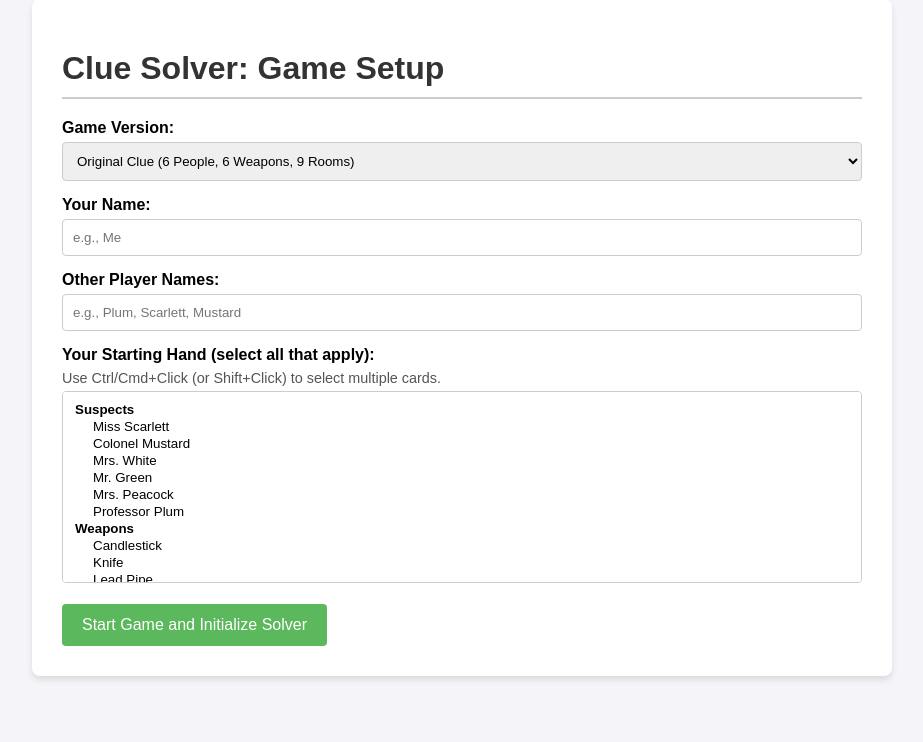
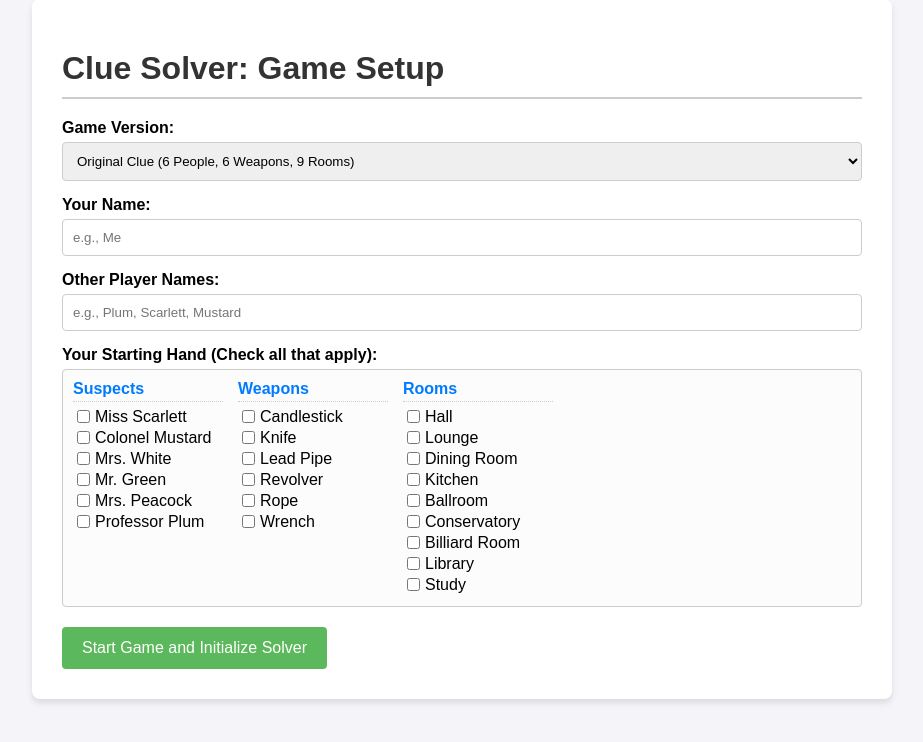
Before and after one commit to miafrattasio/clue-solver-app, a Flask app: page / in a window 1280 px wide. Shown: the part 21-763 px from the top of the page, without its empty margins (178-1101 px from the left). Run offline with Flask 3, Linux system fonts and the light colour scheme.

Commit message:
new features: updated multi-select

```diff
--- a/app.py
+++ b/app.py
@@ -34,6 +34,23 @@ def get_engine():
 def save_engine(engine):
     session['engine_json'] = json.dumps(engine, cls=CustomEncoder)
 
+#new
+def render_card_groups(suspects, weapons, rooms):
+    """Generates the HTML for the starting hand checkboxes."""
+    html = ''
+    # Structure the cards into groups for iteration
+    card_sets = [('Suspects', suspects), ('Weapons', weapons), ('Rooms', rooms)]
+    for title, cards in card_sets:
+        html += f'<div class="card-group"><h4>{title}</h4>'
+        for card in cards:
+            html += f'<label><input type="checkbox" name="hand_cards" value="{card}">{card}</label>'
+        html += '</div>'
+    return html
+
+app.jinja_env.globals.update(render_card_groups=render_card_groups)
+
+
+
 
 @app.route('/', methods=['GET', 'POST'])
 def index():
@@ -64,6 +81,8 @@ def index():
                 other_players = [p.strip() for p in other_players_input.split(',') if p.strip()]
                 player_names = [user_name] + other_players
 
+                hand_cards = request.form.getlist('hand_cards')
+                hand_cards = [c.strip() for c in hand_cards if c.strip()]
                 # getlist to read multi-select starting hand
                 hand_cards = request.form.getlist('hand_cards')
                 hand_cards = [c.strip() for c in hand_cards if c.strip()]
--- a/clue_solver.py
+++ b/clue_solver.py
@@ -125,7 +125,7 @@ class ClueDeductionEngine:
             self.knowledge[card][location] = status
 
             if status == HAS_CARD_NUM:
-                self._add_log(f"Deduction:{location.capitalize()} must have {card}")
+                self._add_log(f"Deduction: {location.capitalize()} must have {card}")
                 for other_location in self.players + ['Envelope']:
                     if other_location != location:
                         self._update_knowledge(card, other_location, NO_CARD_NUM)
--- a/templates/setup.html
+++ b/templates/setup.html
@@ -14,14 +14,50 @@
         button:hover { background-color: #4cae4c; }
         .info { background-color: #e6f7ff; border-left: 5px solid #2db7f5; padding: 15px; margin-top: 20px; border-radius: 4px; }
         .small { font-size: 0.9em; color: #555; margin-top: 6px; }
+
+
+        .card-selection-group {
+            display: flex;
+            flex-wrap: wrap;
+            gap: 15px;
+            border: 1px solid #ccc;
+            padding: 10px;
+            border-radius: 4px;
+            margin-top: 5px;
+            background-color: #fcfcfc;
+        }
+        .card-group {
+
+            min-width: 150px;
+        }
+        .card-group h4 {
+            margin-top: 0;
+            margin-bottom: 5px;
+            color: #007bff;
+            border-bottom: 1px dotted #ccc;
+            padding-bottom: 3px;
+        }
+        .card-group label {
+            display: flex;
+            font-weight: normal;
+            margin: 2px 0;
+            cursor: pointer;
+            align-items: center;
+        }
+        .card-group input[type="checkbox"] {
+            margin-right: 5px;
+            width: auto;
+            padding: 0;
+        }
     </style>
 </head>
 <body>
     <div class="container">
         <h1>Clue Solver: Game Setup</h1>
         <form method="POST" action="/">
+
             <label for="version">Game Version:</label>
-            <select id="version" name="version" required>
+            <select id="version" name="version" required onchange="updateCardLists(this.value)">
                 <option value="original" {% if edition == 'original' %}selected{% endif %}>Original Clue (6 People, 6 Weapons, 9 Rooms)</option>
                 <option value="master" {% if edition == 'master' %}selected{% endif %}>Master Detective (Expanded Cards)</option>
             </select>
@@ -32,28 +68,82 @@
             <label for="other_players">Other Player Names:</label>
             <input type="text" id="other_players" name="other_players" placeholder="e.g., Plum, Scarlett, Mustard" required>
 
-            <label for="hand_cards">Your Starting Hand (select all that apply):</label>
-            <div class="small">Use Ctrl/Cmd+Click (or Shift+Click) to select multiple cards.</div>
-            <select id="hand_cards" name="hand_cards" multiple size="10" required>
-                <optgroup label="Suspects">
-                    {% for s in suspects %}
-                        <option value="{{ s }}">{{ s }}</option>
-                    {% endfor %}
-                </optgroup>
-                <optgroup label="Weapons">
-                    {% for w in weapons %}
-                        <option value="{{ w }}">{{ w }}</option>
-                    {% endfor %}
-                </optgroup>
-                <optgroup label="Rooms">
-                    {% for r in rooms %}
-                        <option value="{{ r }}">{{ r }}</option>
-                    {% endfor %}
-                </optgroup>
-            </select>
+            <label>Your Starting Hand (Check all that apply):</label>
+
+            <div id="hand-cards-container" class="card-selection-group">
+                </div>
 
             <button type="submit">Start Game and Initialize Solver</button>
         </form>
     </div>
+
+<script>
+
+    const ALL_CARDS = {
+        'original': {
+            "Suspect": [
+                "Miss Scarlett", "Colonel Mustard", "Mrs. White", "Mr. Green",
+                "Mrs. Peacock", "Professor Plum"
+            ],
+            "Weapon": [
+                "Candlestick", "Knife", "Lead Pipe", "Revolver", "Rope", "Wrench"
+            ],
+            "Room": [
+                "Hall", "Lounge", "Dining Room", "Kitchen", "Ballroom",
+                "Conservatory", "Billiard Room", "Library", "Study"
+            ]
+        },
+        'master': {
+            "Suspect": [
+                "Colonel Mustard", "Professor Plum", "Mrs. Peacock", "Mr. Green",
+                "Miss Scarlet", "Mrs. White", "Miss Peach", "Monsieur Brunette",
+                "Madame Rose", "Sergeant Gray"
+            ],
+            "Weapon": [
+                "Candlestick", "Knife", "Lead Pipe", "Revolver", "Rope",
+                "Wrench", "Poison", "Horseshoe"
+            ],
+            "Room": [
+                "Carriage House", "Trophy Room", "Kitchen", "Dining Room",
+                "Drawing Room", "Gazebo", "Courtyard", "Fountain", "Library",
+                "Billiard Room", "Studio", "Conservatory"
+            ]
+        }
+    };
+
+
+    function generateCardGroups(cards) {
+        let html = '';
+        const cardSets = [
+            { title: 'Suspects', list: cards.Suspect },
+            { title: 'Weapons', list: cards.Weapon },
+            { title: 'Rooms', list: cards.Room }
+        ];
+
+        cardSets.forEach(cardSet => {
+            html += `<div class="card-group"><h4>${cardSet.title}</h4>`;
+            cardSet.list.forEach(card => {
+                // name="hand_cards" is crucial for the Flask backend to get the list
+                html += `<label><input type="checkbox" name="hand_cards" value="${card}">${card}</label>`;
+            });
+            html += `</div>`;
+        });
+        return html;
+    }
+
+
+    function updateCardLists(version) {
+        const container = document.getElementById('hand-cards-container');
+        const cards = ALL_CARDS[version] || ALL_CARDS['original'];
+        container.innerHTML = generateCardGroups(cards);
+    }
+
+
+    document.addEventListener('DOMContentLoaded', () => {
+
+        const initialVersion = document.getElementById('version').value;
+        updateCardLists(initialVersion);
+    });
+</script>
 </body>
 </html>
```
